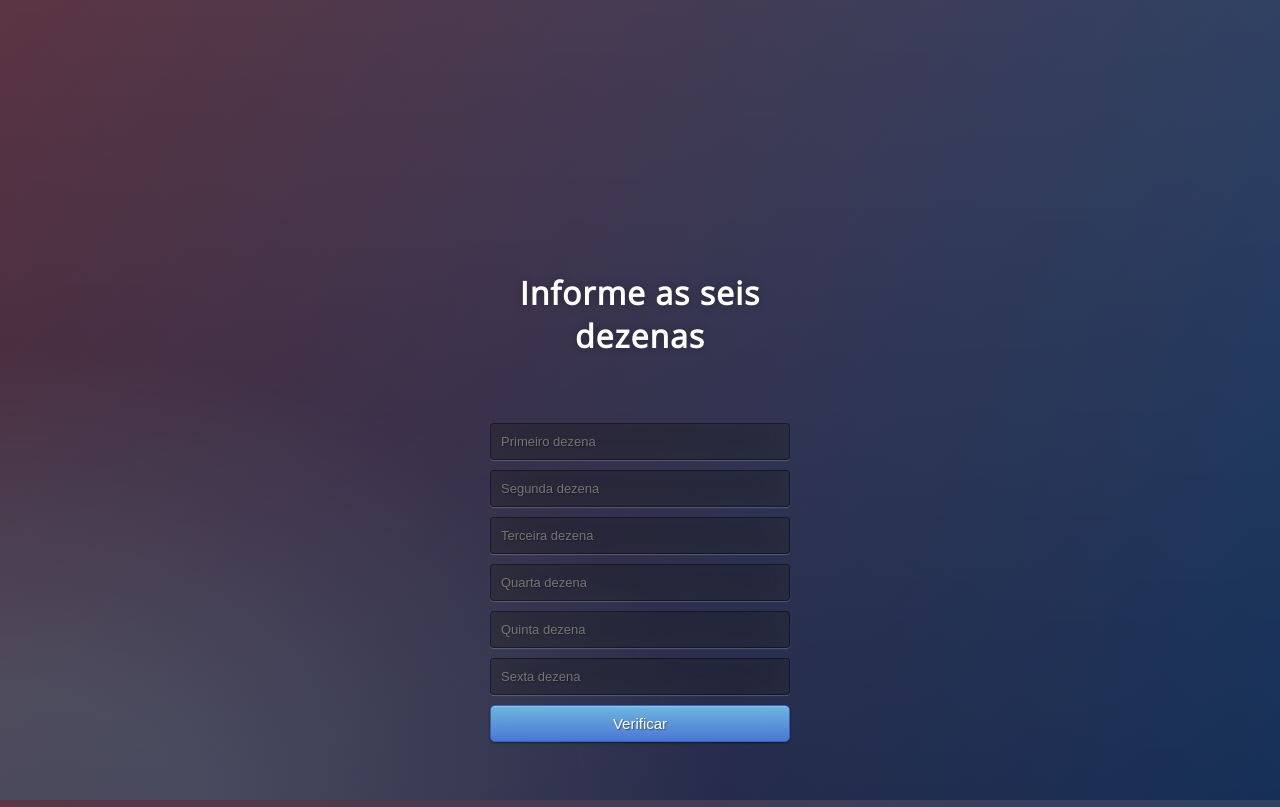
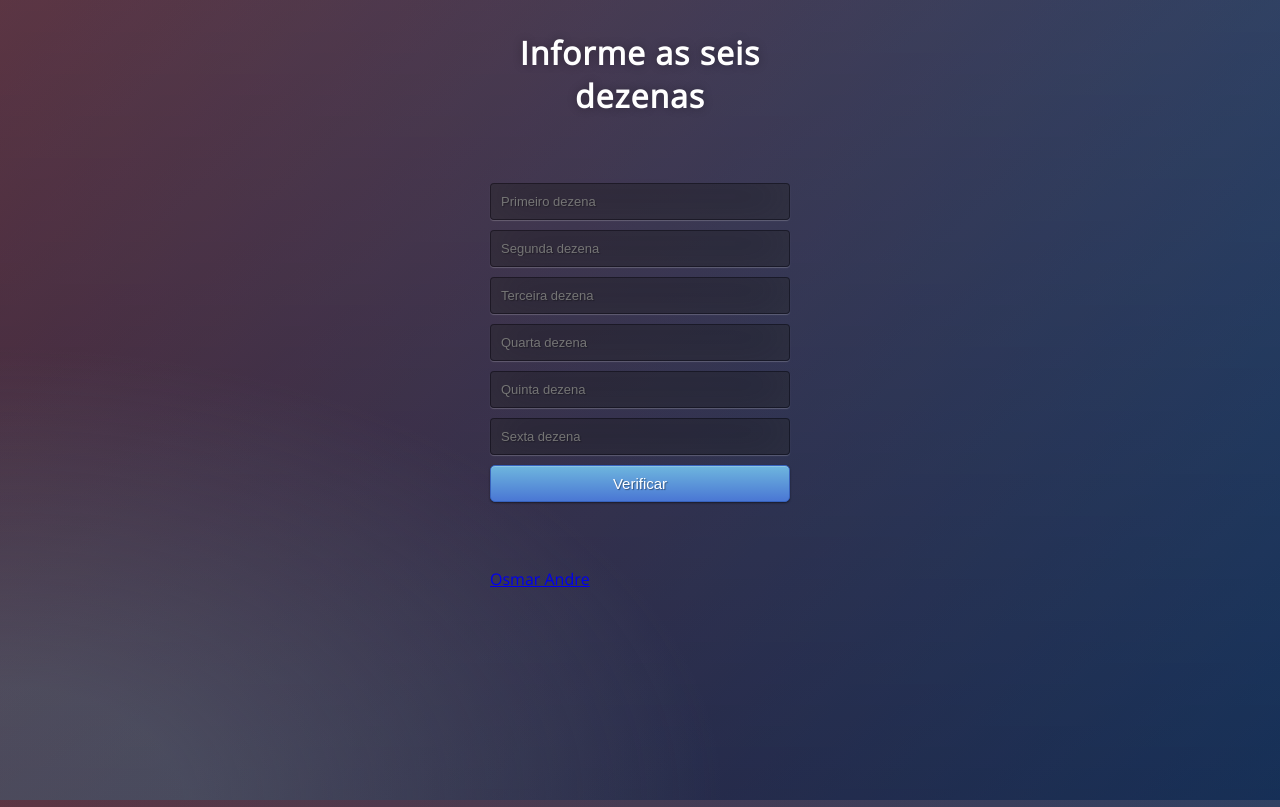
Before and after one commit to oavandre/Loteria-Flask, a Flask app: page / in a window 1280 px wide. Shown: the top 807 px of the page. Run offline with Flask 2, Linux system fonts and the light colour scheme; parts of the project's set-up code (start-up, migrations or seed data) failed here and were passed over.

Commit message:
pequeno ajuste no css

```diff
--- a/static/css/style.css
+++ b/static/css/style.css
@@ -27,7 +27,7 @@ body {
 }
 .login {
 	position: absolute;
-	top: 50%;
+	top: 20%;
 	left: 50%;
 	margin: -150px 0 0 -150px;
 	width:300px;
```
